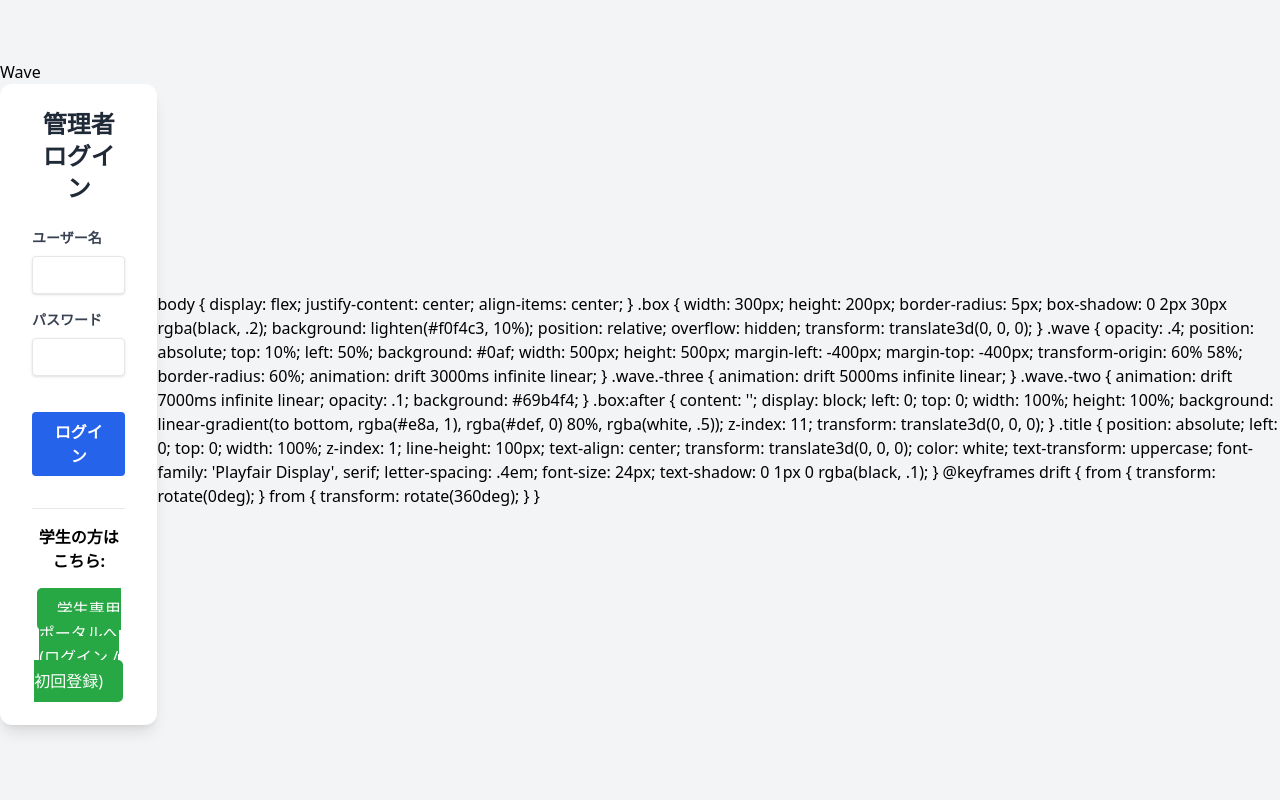
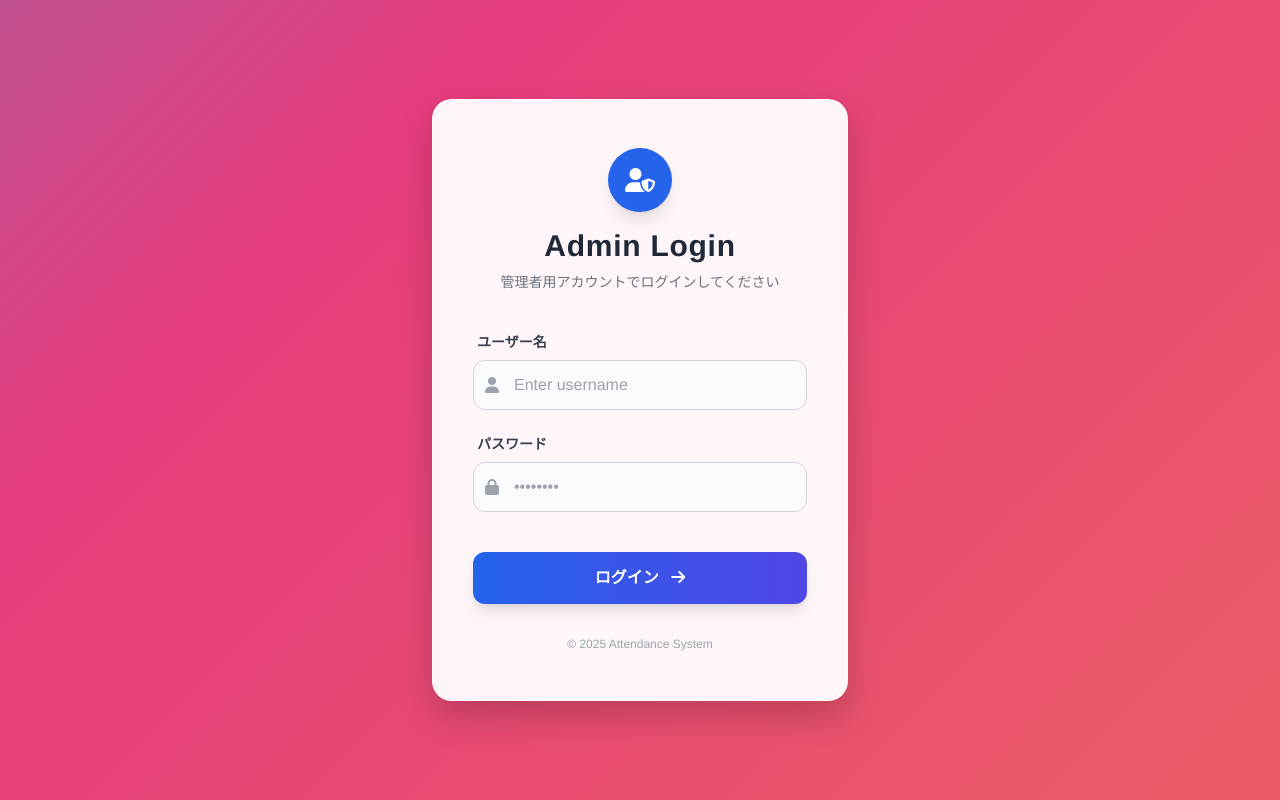
Before and after one commit to tea859/linebot-attendance, a Flask app: page /login in a window 1280 px wide. Run offline with Flask 3, Linux system fonts and the light colour scheme; some libraries are stand-ins or nearby versions.

Commit message:
Update login.html

```diff
--- a/templates/login.html
+++ b/templates/login.html
@@ -5,131 +5,141 @@
     <meta name="viewport" content="width=device-width, initial-scale=1.0">
     <title>管理者ログイン</title>
     <script src="https://cdn.tailwindcss.com"></script>
+    <link href="https://cdnjs.cloudflare.com/ajax/libs/font-awesome/6.0.0/css/all.min.css" rel="stylesheet">
+    <style>
+        /* 動く背景グラデーション */
+        body {
+            background: linear-gradient(-45deg, #ee7752, #e73c7e, #23a6d5, #23d5ab);
+            background-size: 400% 400%;
+            animation: gradientBG 15s ease infinite;
+            height: 100vh;
+            display: flex;
+            align-items: center;
+            justify-content: center;
+            font-family: 'Helvetica Neue', Arial, sans-serif;
+        }
+
+        @keyframes gradientBG {
+            0% { background-position: 0% 50%; }
+            50% { background-position: 100% 50%; }
+            100% { background-position: 0% 50%; }
+        }
+
+        /* フォームの出現アニメーション */
+        @keyframes fadeInUp {
+            from {
+                opacity: 0;
+                transform: translateY(20px);
+            }
+            to {
+                opacity: 1;
+                transform: translateY(0);
+            }
+        }
+
+        .login-card {
+            background: rgba(255, 255, 255, 0.95);
+            backdrop-filter: blur(10px);
+            border-radius: 20px;
+            box-shadow: 0 15px 35px rgba(0,0,0,0.2);
+            animation: fadeInUp 0.8s ease-out forwards;
+            border: 1px solid rgba(255,255,255,0.5);
+        }
+
+        /* 入力欄のアニメーション */
+        .input-group {
+            position: relative;
+            transition: all 0.3s ease;
+        }
+        .input-field:focus {
+            transform: scale(1.02);
+            border-color: #3b82f6;
+            box-shadow: 0 0 0 4px rgba(59, 130, 246, 0.1);
+        }
+
+        /* ボタンのキラッと光るエフェクト */
+        .btn-shine {
+            position: relative;
+            overflow: hidden;
+        }
+        .btn-shine::after {
+            content: '';
+            position: absolute;
+            top: 0;
+            left: -100%;
+            width: 100%;
+            height: 100%;
+            background: linear-gradient(90deg, transparent, rgba(255,255,255,0.2), transparent);
+            transition: 0.5s;
+        }
+        .btn-shine:hover::after {
+            left: 100%;
+        }
+    </style>
 </head>
-<body class="bg-gray-100 flex items-center justify-center h-screen">
-    <div class="w-full max-w-md">
+<body>
+    <div class="w-full max-w-md p-4">
+
         {% with messages = get_flashed_messages(with_categories=true) %}
             {% if messages %}
+                <div class="mb-6 space-y-2 animate-bounce">
                 {% for category, message in messages %}
-                <div class="p-4 mb-4 rounded-lg
-                    {% if category == 'success' %} bg-green-100 text-green-700
-                    {% elif category == 'error' %} bg-red-100 text-red-700
-                    {% else %} bg-blue-100 text-blue-700 {% endif %}" role="alert">
-                    <p>{{ message }}</p>
+                    <div class="p-4 rounded-lg shadow-lg text-sm font-bold text-center
+                        {% if category == 'success' %} bg-green-100 text-green-700 border border-green-400
+                        {% elif category == 'error' %} bg-red-100 text-red-700 border border-red-400
+                        {% else %} bg-blue-100 text-blue-700 {% endif %}">
+                        {{ message }}
+                    </div>
+                {% endfor %}
                 </div>
-                {% endfor %}
             {% endif %}
         {% endwith %}
-        <div class='box'>
-              <div class='wave -one'></div>
-              <div class='wave -two'></div>
-              <div class='wave -three'></div>
-              <div class='title'>Wave</div>
-        </div>
-        <form method="POST" action="/login" class="bg-white shadow-lg rounded-xl px-8 pt-6 pb-8 mb-4">
-            <h1 class="text-2xl font-bold text-center text-gray-800 mb-6">管理者ログイン</h1>
-            <div class="mb-4">
-                <label for="username" class="block text-gray-700 text-sm font-bold mb-2">
-                    ユーザー名
-                </label>
-                <input type="text" name="username" id="username" required
-                       class="shadow appearance-none border rounded w-full py-2 px-3 text-gray-700 leading-tight focus:outline-none focus:shadow-outline">
+
+        <form method="POST" action="/login" class="login-card px-10 py-12">
+            <div class="text-center mb-10">
+                <div class="bg-blue-600 text-white w-16 h-16 rounded-full flex items-center justify-center mx-auto mb-4 shadow-lg text-2xl">
+                    <i class="fas fa-user-shield"></i>
+                </div>
+                <h1 class="text-3xl font-bold text-gray-800 tracking-wide">Admin Login</h1>
+                <p class="text-gray-500 text-sm mt-2">管理者用アカウントでログインしてください</p>
             </div>
-            <div class="mb-6">
-                <label for="password" class="block text-gray-700 text-sm font-bold mb-2">
-                    パスワード
-                </label>
-                <input type="password" name="password" id="password" required
-                       class="shadow appearance-none border rounded w-full py-2 px-3 text-gray-700 mb-3 leading-tight focus:outline-none focus:shadow-outline">
+
+            <div class="space-y-6">
+                <div class="input-group">
+                    <label for="username" class="block text-gray-700 text-sm font-bold mb-2 ml-1">ユーザー名</label>
+                    <div class="relative">
+                        <span class="absolute inset-y-0 left-0 flex items-center pl-3 text-gray-400">
+                            <i class="fas fa-user"></i>
+                        </span>
+                        <input type="text" name="username" id="username" required
+                               class="input-field w-full pl-10 pr-4 py-3 rounded-xl border border-gray-300 focus:outline-none focus:border-blue-500 transition-colors bg-gray-50 focus:bg-white"
+                               placeholder="Enter username">
+                    </div>
+                </div>
+
+                <div class="input-group">
+                    <label for="password" class="block text-gray-700 text-sm font-bold mb-2 ml-1">パスワード</label>
+                    <div class="relative">
+                        <span class="absolute inset-y-0 left-0 flex items-center pl-3 text-gray-400">
+                            <i class="fas fa-lock"></i>
+                        </span>
+                        <input type="password" name="password" id="password" required
+                               class="input-field w-full pl-10 pr-4 py-3 rounded-xl border border-gray-300 focus:outline-none focus:border-blue-500 transition-colors bg-gray-50 focus:bg-white"
+                               placeholder="••••••••">
+                    </div>
+                </div>
             </div>
-            <div class="flex items-center justify-between">
-                <button type="submit" class="w-full bg-blue-600 hover:bg-blue-700 text-white font-bold py-2 px-4 rounded focus:outline-none focus:shadow-outline">
-                    ログイン
+
+            <div class="mt-10">
+                <button type="submit" class="btn-shine w-full bg-gradient-to-r from-blue-600 to-indigo-600 text-white font-bold py-3.5 rounded-xl shadow-lg hover:shadow-xl transform hover:-translate-y-1 transition-all duration-200">
+                    ログイン <i class="fas fa-arrow-right ml-2"></i>
                 </button>
             </div>
-            <hr style="margin-top: 2em;">
-            <div style="text-align: center; margin-top: 1em;">
-                <strong>学生の方はこちら:</strong><br><br>
-                <a href="{{ url_for('student_login') }}" style="padding: 10px 20px; background: #28a745; color: white; text-decoration: none; border-radius: 5px;">
-                    学生専用ポータルへ (ログイン / 初回登録)
-                </a>
-            </div>
+
+            <p class="mt-8 text-center text-xs text-gray-400">
+                &copy; 2025 Attendance System
+            </p>
         </form>
     </div>
 </body>
 </html>
-
-body {
-  display: flex;
-  justify-content: center;
-  align-items: center;
-}
-
-.box {
-  width: 300px;
-  height: 200px;
-  border-radius: 5px;
-  box-shadow: 0 2px 30px rgba(black, .2);
-  background: lighten(#f0f4c3, 10%);
-  position: relative;
-  overflow: hidden;
-  transform: translate3d(0, 0, 0);
-}
-
-.wave {
-  opacity: .4;
-  position: absolute;
-  top: 10%;
-  left: 50%;
-  background: #0af;
-  width: 500px;
-  height: 500px;
-  margin-left: -400px;
-  margin-top: -400px;
-  transform-origin: 60% 58%;
-  border-radius: 60%;
-  animation: drift 3000ms infinite linear;
-}
-
-.wave.-three {
-  animation: drift 5000ms infinite linear;
-}
-
-.wave.-two {
-  animation: drift 7000ms infinite linear;
-  opacity: .1;
-  background: #69b4f4;
-}
-
-.box:after {
-  content: '';
-  display: block;
-  left: 0;
-  top: 0;
-  width: 100%;
-  height: 100%;
-  background: linear-gradient(to bottom, rgba(#e8a, 1), rgba(#def, 0) 80%, rgba(white, .5));
-  z-index: 11;
-  transform: translate3d(0, 0, 0);
-}
-
-.title {
-  position: absolute;
-  left: 0;
-  top: 0;
-  width: 100%;
-  z-index: 1;
-  line-height: 100px;
-  text-align: center;
-  transform: translate3d(0, 0, 0);
-  color: white;
-  text-transform: uppercase;
-  font-family: 'Playfair Display', serif;
-  letter-spacing: .4em;
-  font-size: 24px;
-  text-shadow: 0 1px 0 rgba(black, .1);
-}
-@keyframes drift {
-  from { transform: rotate(0deg); }
-  from { transform: rotate(360deg); }
-}
```
